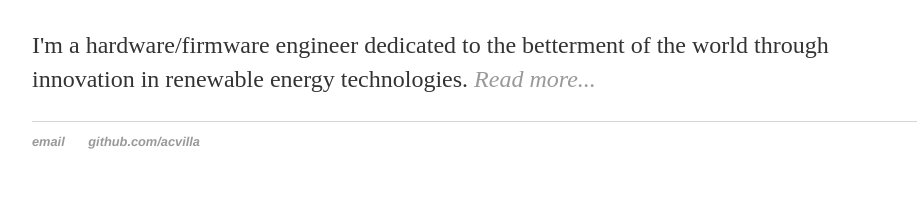
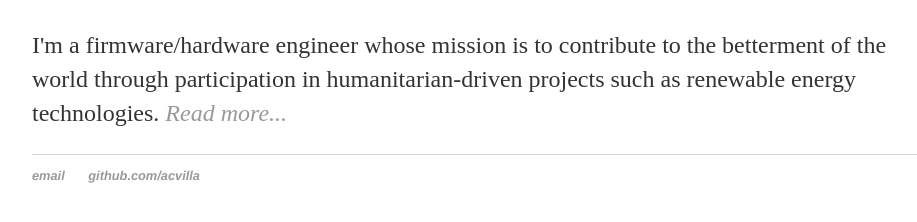
Before and after one commit to acvilla/Old-Website, a plain HTML site: page index.html in a window 1280 px wide. Shown: the part 168-390 px from the top of the page, without its empty margins (160-1077 px from the left). Drawn offline with Linux system fonts and the light colour scheme.

Commit message:
Update index.html

```diff
--- a/index.html
+++ b/index.html
@@ -17,7 +17,7 @@
 		<div class="container">
     		<div class="blurb">
         		<h1>Hi, I'm Alex!</h1>
-				<p>I'm a hardware/firmware engineer dedicated to the betterment of the world through innovation in renewable energy technologies. <em>
+				<p>I'm a firmware/hardware engineer whose mission is to contribute to the betterment of the world through participation in humanitarian-driven projects such as renewable energy technologies. <em>
 				<a href="/about">Read more...</a></p>
     		</div><!-- /.blurb -->
 		</div><!-- /.container -->
```
